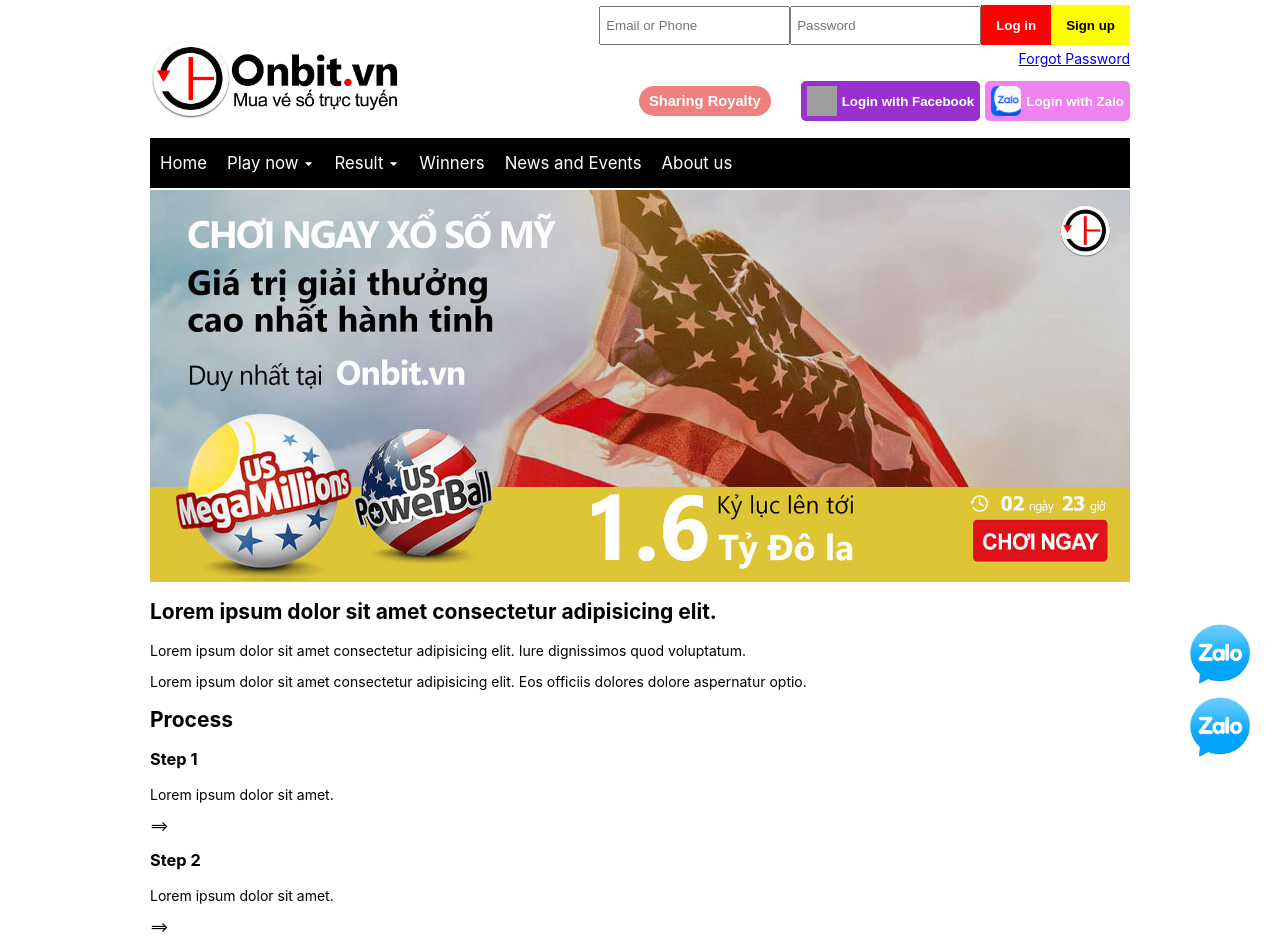
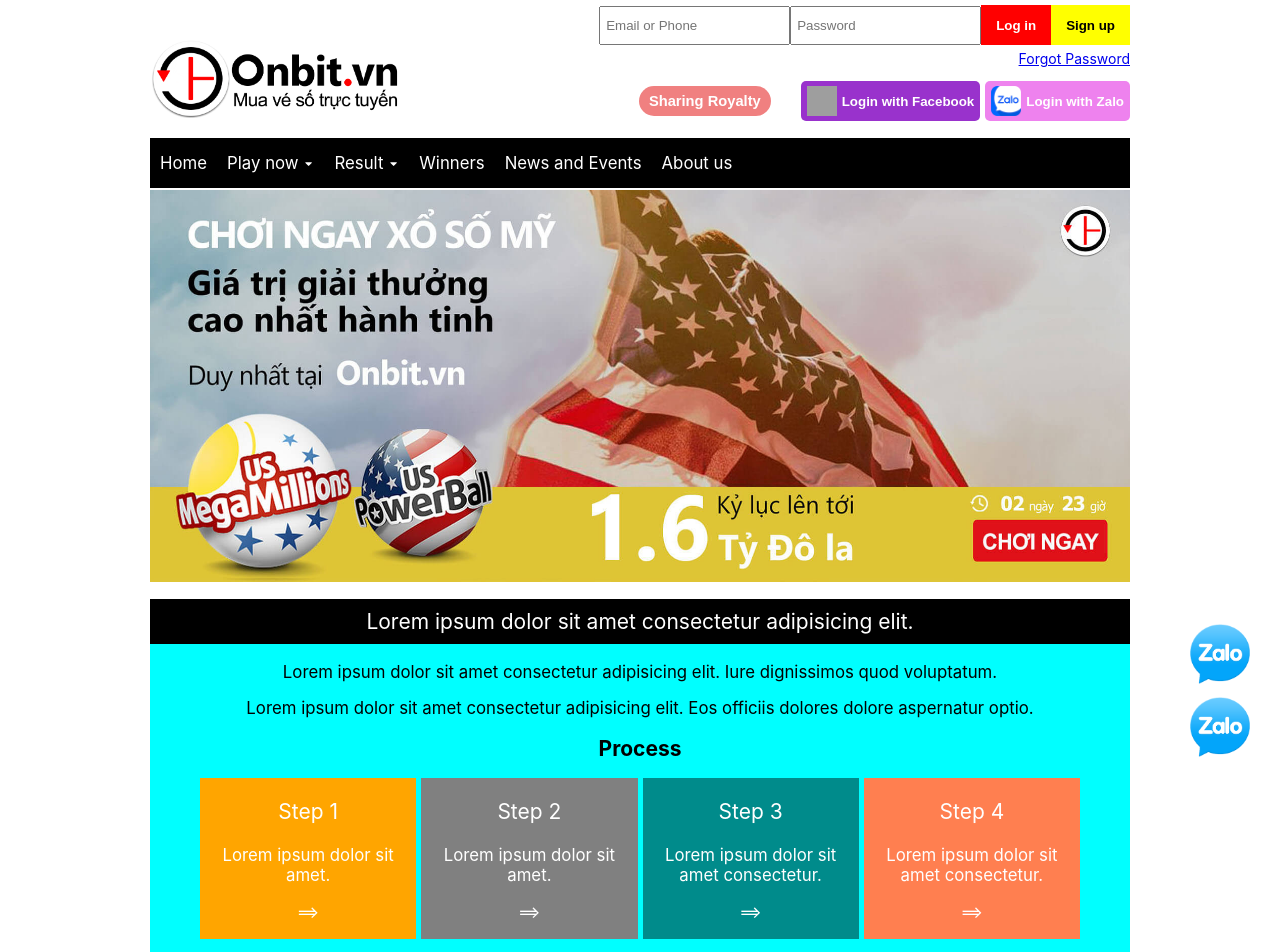
Before and after one commit to SonDo580/lottery-clone, a React (Create React App) app: page / in a window 1280 px wide. Shown: the top 952 px of the page. Built offline with nearby package versions, Linux system fonts and the light colour scheme; grey boxes are pictures that could not be loaded.

Commit message:
Style Process section

```diff
--- /dev/null
+++ b/src/pages/Home/components/Process/Process.scss
@@ -0,0 +1,110 @@
+@import "../../../../style/style.scss";
+
+section.process {
+  background-color: aqua;
+  text-align: center;
+  padding-bottom: 20px;
+
+  h1 {
+    background-color: black;
+    color: white;
+    padding: 10px;
+    font-weight: normal;
+  }
+
+  & > p {
+    font-size: 1.2rem;
+  }
+
+  .steps {
+    display: flex;
+    gap: 5px;
+    padding: 0 50px;
+  }
+
+  .step {
+    color: white;
+    padding: 0 10px;
+    width: 25%;
+    font-size: 1.2rem;
+
+    h3 {
+      font-size: 1.5rem;
+      font-weight: normal;
+    }
+  }
+
+  .step1 {
+    background-color: orange;
+  }
+
+  .step2 {
+    background-color: gray;
+  }
+
+  .step3 {
+    background-color: darkcyan;
+  }
+
+  .step4 {
+    background-color: coral;
+  }
+
+  @include tablet {
+    .steps {
+      padding: 0 20px;
+    }
+  }
+
+  @include mobile {
+    background-image: none;
+    background-color: rgba(0, 0, 0, 0.8);
+    padding-top: 10px;
+
+    h1 {
+      display: none;
+    }
+
+    & > p {
+      display: none;
+    }
+
+    & > h2 {
+      color: white;
+      margin-top: 0;
+      font-size: 1.15rem;
+    }
+
+    .steps {
+      flex-direction: column;
+      gap: 0;
+      padding: 0 20px;
+    }
+
+    .step {
+      font-size: 1.15rem;
+      width: 100%;
+      padding: 0;
+      padding-right: 5px;
+
+      display: grid;
+      grid-template-columns: 80px 1fr;
+
+      h3 {
+        font-size: 1.15rem;
+      }
+
+      p {
+        text-align: left;
+      }
+
+      .icon {
+        display: none;
+      }
+    }
+
+    .step3 {
+      background-color: blueviolet;
+    }
+  }
+}
--- a/src/pages/Home/components/Process/index.js
+++ b/src/pages/Home/components/Process/index.js
@@ -1,6 +1,12 @@
+import { Images } from "../../../../images";
+import "./Process.scss";
+
 function Process() {
   return (
-    <section className="process">
+    <section
+      className="process"
+      style={{ backgroundImage: Images.home.process.background }}
+    >
       <h1>Lorem ipsum dolor sit amet consectetur adipisicing elit.</h1>
       <p>
         Lorem ipsum dolor sit amet consectetur adipisicing elit. Iure
```
